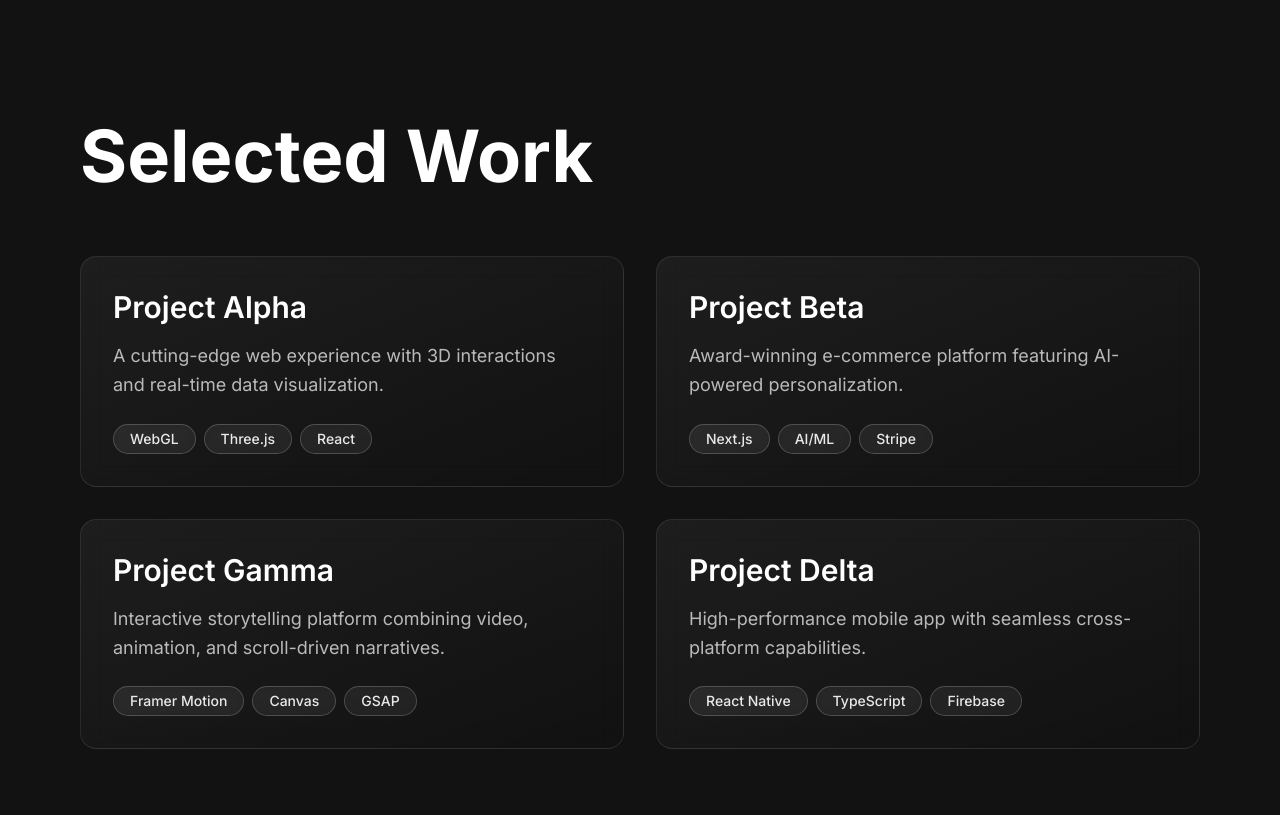
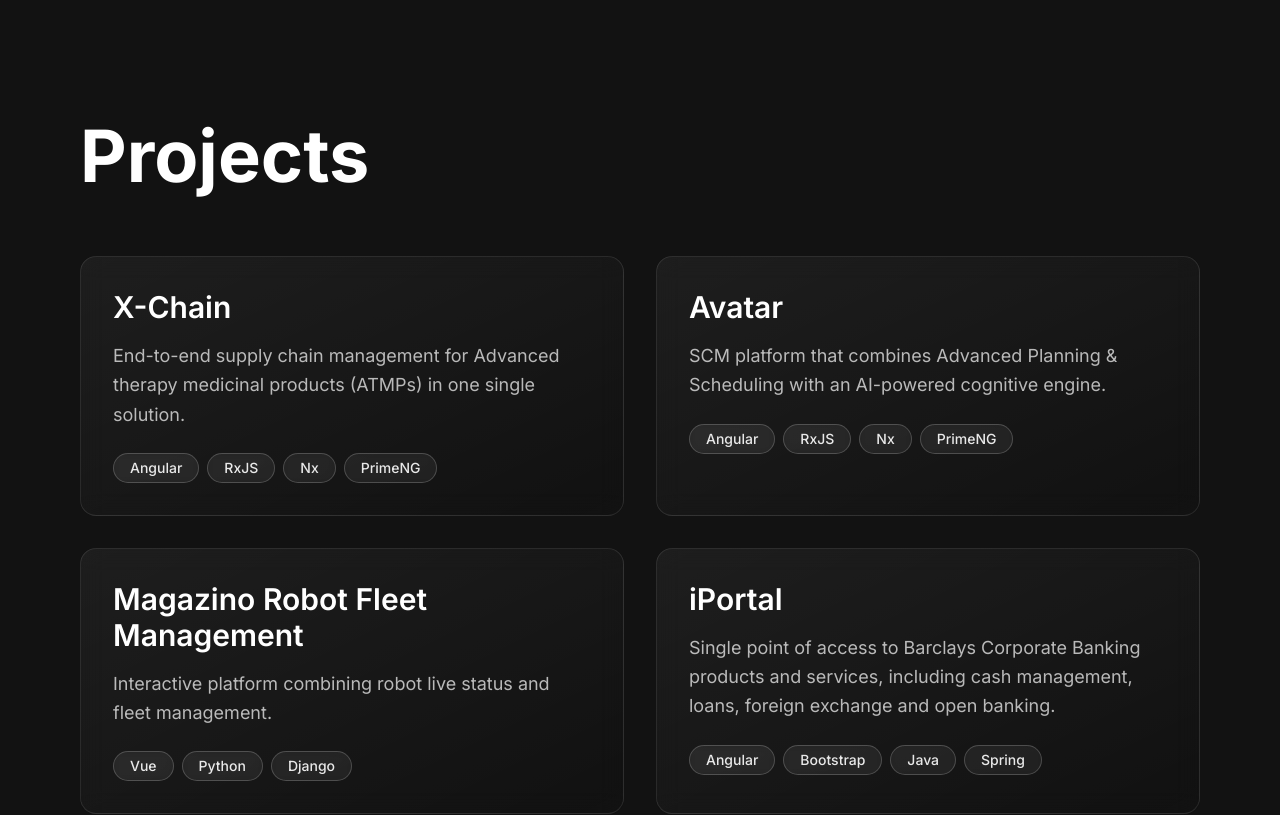
Before and after one commit to ManojKChowdhury/portfolio-mkc, a React (Vite) app: page / in a window 1280 px wide. Shown: the part 3960-4775 px from the top of the page. Built offline with nearby package versions, Linux system fonts and the light colour scheme.

Commit message:
chore: change projects content

```diff
--- a/src/components/Projects.tsx
+++ b/src/components/Projects.tsx
@@ -2,24 +2,24 @@ import { motion } from 'framer-motion'
 
 const projects = [
   {
-    title: 'Project Alpha',
-    description: 'A cutting-edge web experience with 3D interactions and real-time data visualization.',
-    tags: ['WebGL', 'Three.js', 'React'],
+    title: 'X-Chain',
+    description: 'End-to-end supply chain management for Advanced therapy medicinal products (ATMPs) in one single solution.',
+    tags: ['Angular', 'RxJS', 'Nx', 'PrimeNG'],
   },
   {
-    title: 'Project Beta',
-    description: 'Award-winning e-commerce platform featuring AI-powered personalization.',
-    tags: ['Next.js', 'AI/ML', 'Stripe'],
+    title: 'Avatar',
+    description: 'SCM platform that combines Advanced Planning & Scheduling with an AI-powered cognitive engine.',
+    tags: ['Angular', 'RxJS', 'Nx', 'PrimeNG'],
   },
   {
-    title: 'Project Gamma',
-    description: 'Interactive storytelling platform combining video, animation, and scroll-driven narratives.',
-    tags: ['Framer Motion', 'Canvas', 'GSAP'],
+    title: 'Magazino Robot Fleet Management',
+    description: 'Interactive platform combining robot live status and fleet management.',
+    tags: ['Vue', 'Python', 'Django'],
   },
   {
-    title: 'Project Delta',
-    description: 'High-performance mobile app with seamless cross-platform capabilities.',
-    tags: ['React Native', 'TypeScript', 'Firebase'],
+    title: 'iPortal',
+    description: 'Single point of access to Barclays Corporate Banking products and services, including cash management, loans, foreign exchange and open banking.',
+    tags: ['Angular', 'Bootstrap', 'Java', 'Spring'],
   },
 ]
 
@@ -56,7 +56,7 @@ export default function Projects() {
           viewport={{ once: true }}
           className="mb-16 text-5xl font-bold text-white md:text-7xl"
         >
-          Selected Work
+          Projects
         </motion.h2>
 
         <motion.div
```
